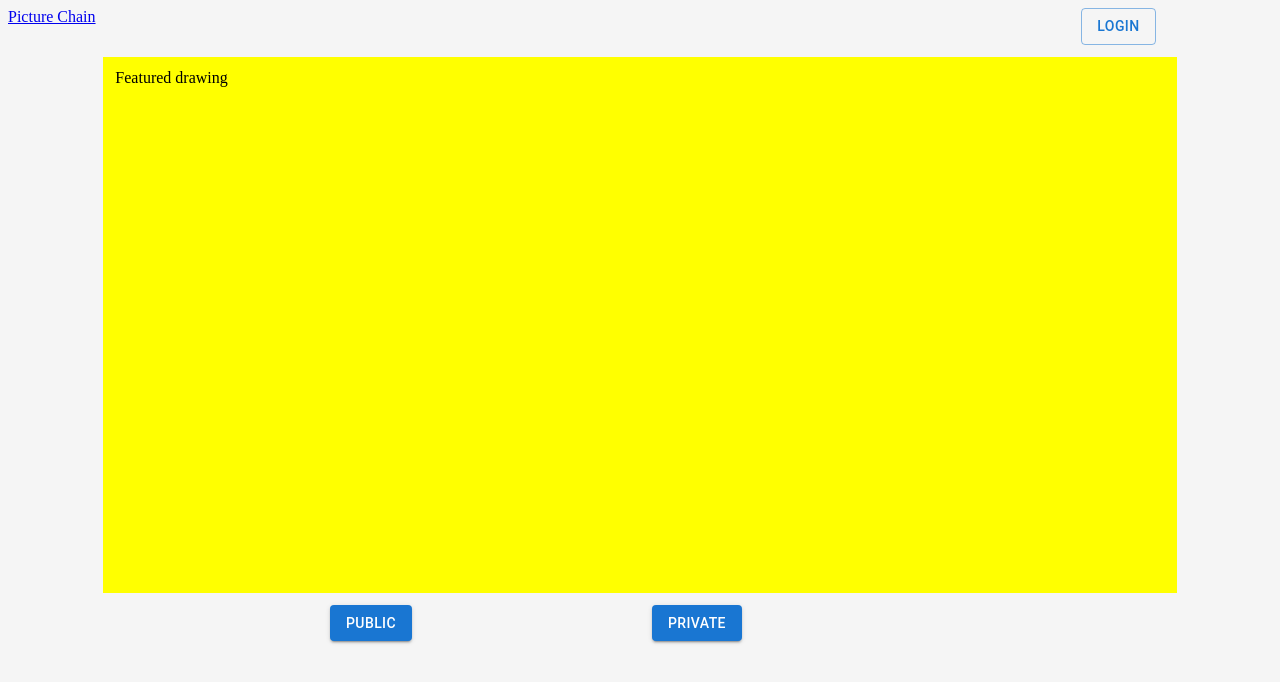
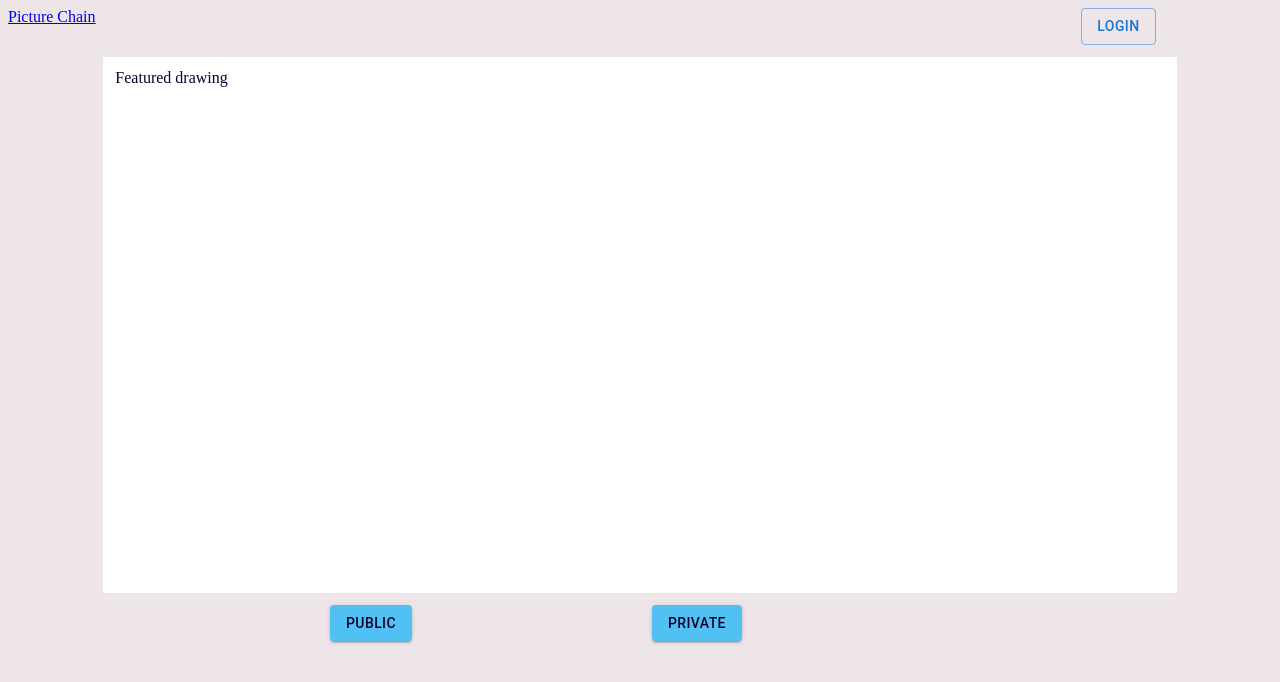
Before and after one commit to lhacks-rsmm/picturechain-frontend, a React (Create React App) app: page /home in a window 1280 px wide. Shown: the top 682 px of the page. Built offline with nearby package versions, Linux system fonts and the light colour scheme.

Commit message:
initial colour placement

```diff
--- a/src/App.css
+++ b/src/App.css
@@ -7,7 +7,8 @@
 }
 
 body{
-  background-color: #f5f5f5;
+  color: var(--russian-violet) !important;
+  background-color: var(--lavender-blush);
 }
 
 .main-container{
@@ -20,12 +21,12 @@ body{
 
 .img-container {
   height: 100%;
-  background-color: yellow;
+  background-color: white;
 }
 
 .auth-modal{
   display: block;
-  background-color: #f5f5f5;
+  background-color: var(--lavender-blush);
   position: absolute;
   top: 50%;
   -ms-transform: translateY(-50%);
@@ -36,3 +37,8 @@ body{
   margin-left: auto;
   margin-right: auto;
 }
+
+.lobby-button {
+  background-color: var(--sky-blue) !important;
+  color: var(--russian-violet) !important;
+}
--- a/src/pages/home.js
+++ b/src/pages/home.js
@@ -1,6 +1,5 @@
 import Grid from "@mui/system/Unstable_Grid/Grid";
 import Button from "@mui/material/Button";
-import { useState } from "react";
 import AppHeader from "../components/AppHeader";
 import {Link} from "react-router-dom"
 
@@ -12,15 +11,15 @@ export default function Home() {
         <Grid item xs={12}><AppHeader /></Grid>
             <Grid item xs={1} />
             <Grid item xs={10} className="img-container">
-                <div style={{height: "512px", width:"512px"}}>
+                <div style={{height: "512px", width:"512px"}} className="featured-drawing">
 
                 Featured drawing
                 </div>
                 </Grid>
             <Grid item xs={1} />
             <Grid item xs={3} />
-            <Grid item xs={3}><Link to="/dashboard"><Button variant="contained">Public</Button></Link></Grid>
-            <Grid item xs={3}><Button variant="contained">Private</Button></Grid>
+            <Grid item xs={3}><Link to="/dashboard"><Button variant="contained" className="lobby-button">Public</Button></Link></Grid>
+            <Grid item xs={3}><Button variant="contained" className="lobby-button">Private</Button></Grid>
             <Grid item xs={3} />
         </Grid>
         </>
```
